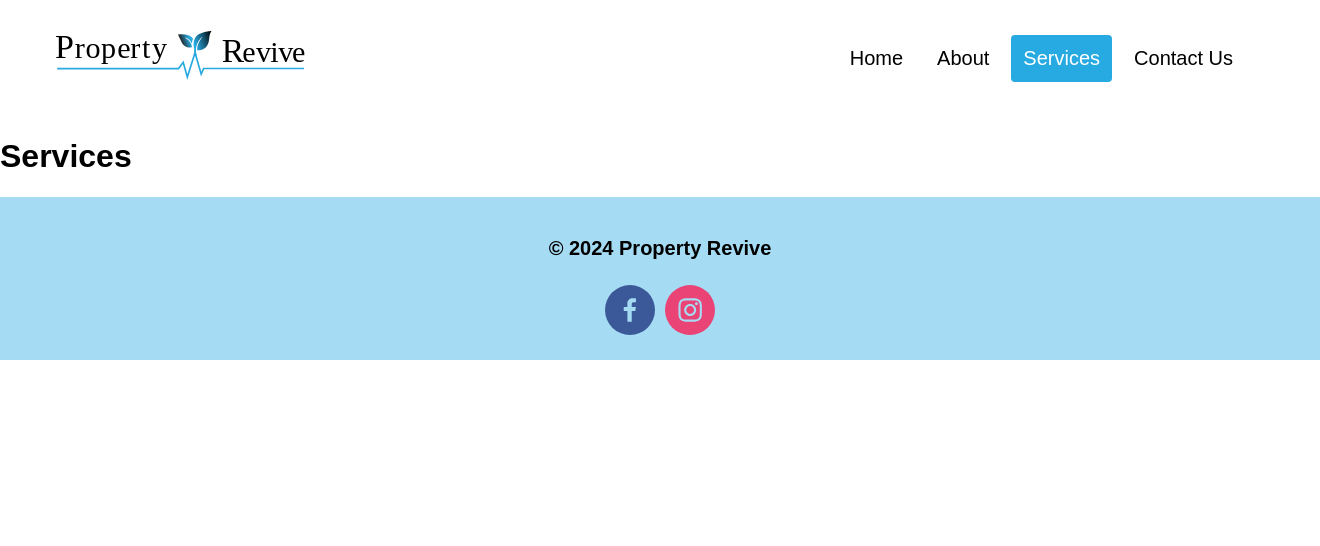
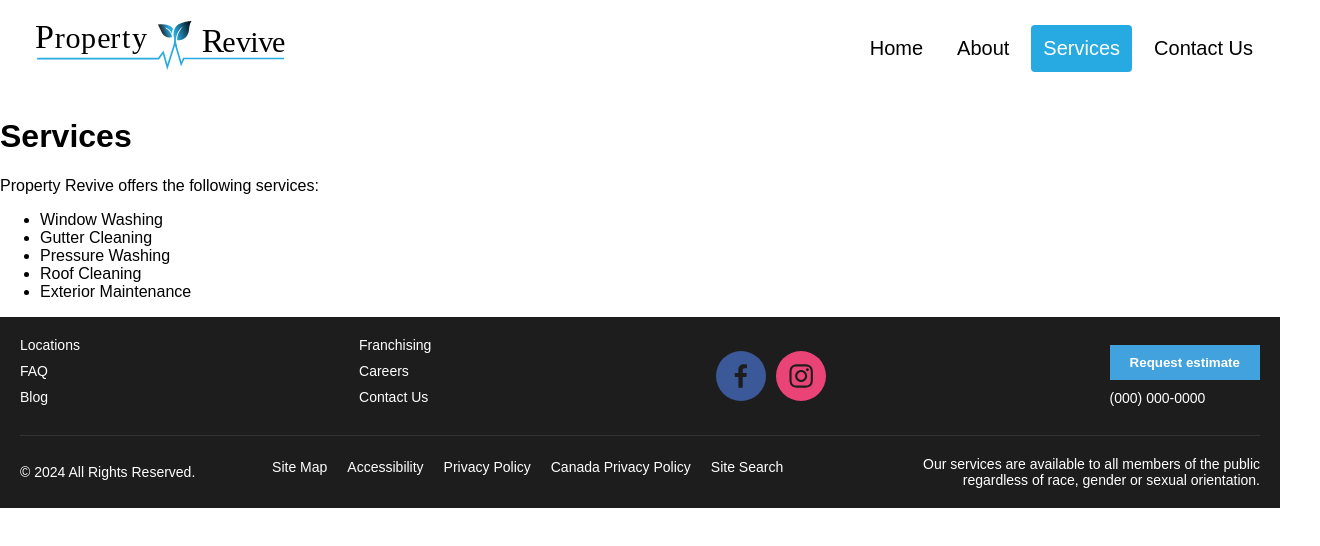
Before and after one commit to RyanHermes/property-revive, a Next.js app: page /services in a window 1280 px wide. Shown: the top 546 px of the page, 1320 px wide, since content can reach past the window. Built offline with nearby package versions, Linux system fonts and the light colour scheme.

Commit message:
feat: updated footer.tsx

```diff
--- a/app/layout.tsx
+++ b/app/layout.tsx
@@ -1,4 +1,4 @@
-import './global.css'
+import './styles/globals.css'
 import React from 'react'
 import { Metadata } from 'next'
 import Header from '@/components/Header'
--- a/app/services/page.tsx
+++ b/app/services/page.tsx
@@ -2,6 +2,14 @@ export default function Services() {
     return (
         <main>
             <h1>Services</h1>
+            <p>Property Revive offers the following services:</p>
+            <ul>
+                <li>Window Washing</li>
+                <li>Gutter Cleaning</li>
+                <li>Pressure Washing</li>
+                <li>Roof Cleaning</li>
+                <li>Exterior Maintenance</li>
+            </ul>
         </main>
     )
 }
--- a/app/global.css
+++ b/app/styles/globals.css
@@ -6,12 +6,11 @@ body {
 .header {
     overflow: hidden;
     background-color: #ffffff;
-    padding: 30px 30px;
+    padding: 20px 10px;
 }
 
 .header img {
     float: left;
-    height: 50px;
 }
 
 .headerLinks a {
@@ -76,6 +75,12 @@ body {
 
 .intro {
     background-color: #a5dcf3;
+    /*border-top: 8px dashed #42a2dd;*/
+    /*border-bottom: 8px dashed #42a2dd;*/
+    background-image: url('/diagonal-dashes.svg');
+    background-repeat: repeat-x;
+    background-position: top;
+    border-top: 8px solid transparent; /* Adjust the thickness to match your SVG */
     overflow: hidden;
     width: 100%;
 }
@@ -86,18 +91,8 @@ body {
     padding: 50px;
 }
 
-.intro .intro-right {
-    float: right;
-    text-align: center;
-    padding: 50px;
-    width: 50%;
-    margin-top: 50px;
-
-}
-
-.results h1 {
-    font-size: 50px;
-    font-weight: bold;
+.intro p {
+    margin-right: 20px;
     text-align: center;
 }
 
@@ -108,10 +103,58 @@ body {
 }
 
 .footer {
+    background-color: #1D1D1D;
+    color: white;
     padding: 20px;
-    width: 100%;
-    background-color: #a5dcf3;
-    font-weight: bold;
-    font-size: 20px;
-    text-align: center;
+    font-size: 14px;
 }
+
+.footer-content {
+    display: flex;
+    justify-content: space-between;
+    align-items: center;
+    padding-bottom: 20px;
+    border-bottom: 1px solid #333;
+}
+
+.footer-section {
+    display: flex;
+    flex-direction: column;
+}
+
+.footer-link {
+    color: white;
+    text-decoration: none;
+    margin-bottom: 10px;
+}
+
+.footer-bottom {
+    display: flex;
+    justify-content: space-between;
+    align-items: center;
+    padding-top: 20px;
+}
+
+.footer-links {
+    display: flex;
+    gap: 20px;
+}
+
+.footer-statement {
+    max-width: 400px;
+    text-align: right;
+}
+
+.estimate-button {
+    background-color: #42a2dd; /* Adjust the color to match the design */
+    color: white;
+    border: none;
+    padding: 10px 20px;
+    margin-bottom: 10px;
+    cursor: pointer;
+}
+
+.phone-number {
+    color: white;
+    text-decoration: none;
+}
--- a/components/Footer.tsx
+++ b/components/Footer.tsx
@@ -1,10 +1,42 @@
 import SocialMedia from './SocialMedia'
+import Link from 'next/link'
 
 export default function Footer() {
     return (
-        <div className="footer">
-            <p>&copy; 2024 Property Revive</p>
-            <SocialMedia />
-        </div>
+        <footer className="footer">
+            <div className="footer-content">
+                <div className="footer-section">
+                    <Link href="#" className="footer-link">Locations</Link>
+                    <Link href="#" className="footer-link">FAQ</Link>
+                    <Link href="#" className="footer-link">Blog</Link>
+                </div>
+                <div className="footer-section">
+                    <Link href="#" className="footer-link">Franchising</Link>
+                    <Link href="#" className="footer-link">Careers</Link>
+                    <Link href="#" className="footer-link">Contact Us</Link>
+                </div>
+                <div className="footer-section">
+                    <SocialMedia />
+                </div>
+                <div className="footer-section">
+                    <button className="estimate-button"><strong>Request estimate</strong></button>
+                    <Link href="tel:+10000000000" className="phone-number">(000) 000-0000</Link>
+                </div>
+            </div>
+            <div className="footer-bottom">
+                <span>© 2024 All Rights Reserved.</span>
+                <div className="footer-links">
+                    <Link href="#" className="footer-link">Site Map</Link>
+                    <Link href="#" className="footer-link">Accessibility</Link>
+                    <Link href="#" className="footer-link">Privacy Policy</Link>
+                    <Link href="#" className="footer-link">Canada Privacy Policy</Link>
+                    <Link href="#" className="footer-link">Site Search</Link>
+                </div>
+                <div className="footer-statement">
+                    Our services are available to all members of the public regardless of race, gender or sexual
+                    orientation.
+                </div>
+            </div>
+        </footer>
     )
 }
--- a/components/Header.tsx
+++ b/components/Header.tsx
@@ -8,9 +8,9 @@ export default function Header() {
     const pathname = usePathname()
 
     return (
-        <div className="header">
+        <header className="header">
             <Link href="/">
-                <Image src="/pr_name.svg" alt="logo" width={300} height={50} priority />
+                <Image src="/pr_name.svg" alt="logo" width={300} height={50}  priority />
             </Link>
             <div className="headerLinks">
                 <nav>
@@ -20,6 +20,6 @@ export default function Header() {
                     <Link className={pathname === "/" ? "active" : ""} href="/">Home</Link>
                 </nav>
             </div>
-        </div>
+        </header>
     )
 }
--- a/package.json
+++ b/package.json
@@ -10,9 +10,10 @@
   },
   "dependencies": {
     "@img-comparison-slider/react": "^8.0.1",
-    "next": "^14.1.4",
+    "next": "^14.2.1",
     "react": "^18",
     "react-dom": "^18",
+    "react-hook-form": "^7.51.3",
     "react-social-icons": "^6.16.0",
     "react-spring": "^9.7.3"
   },
```
Also changed, not shown: app/page.tsx (+11 -9 lines), components/EstimateForm.tsx (added, +55 -0 lines), public/diagonal-dashes.svg (added), 1 other file (tests, documents, lock files or other folders).
